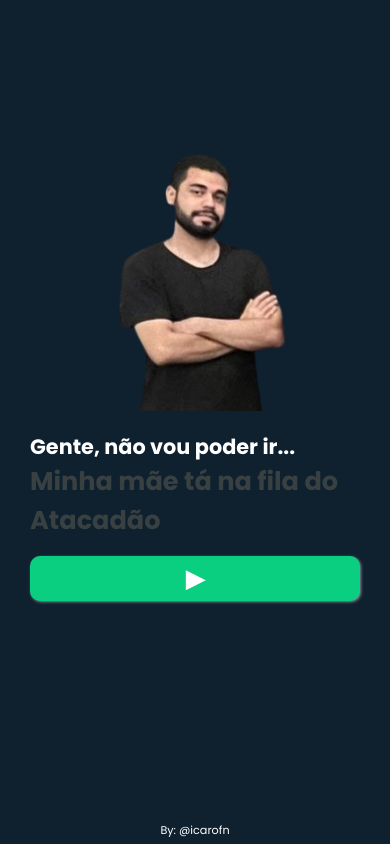
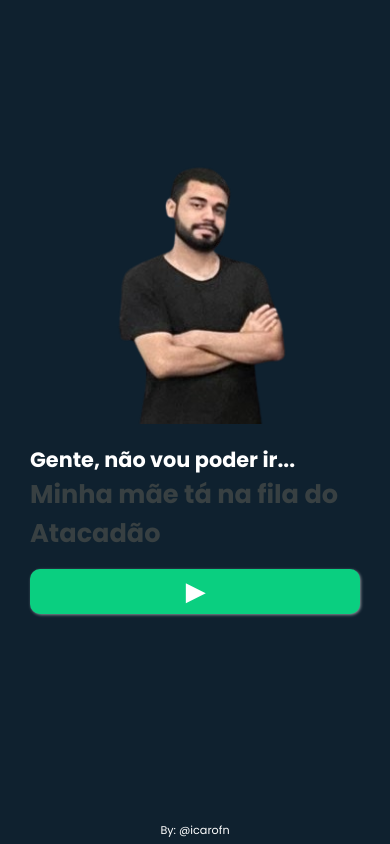
Before and after one commit to ikarusfn/desculpas-italo, a plain HTML site: page index.html in a window 390 px wide. Drawn offline with Linux system fonts and the light colour scheme.

Commit message:
ajustes na responsividade

```diff
--- a/styles.css
+++ b/styles.css
@@ -10,7 +10,7 @@
 body {
     display: flex;
     justify-content: center;
-    align-items: flex-start;
+    align-items: center;
     height: 100vh;
     background-color: #0F212F;
 
@@ -18,13 +18,14 @@ body {
 
 .container {
     display: flex;
-    margin-top: 40%;
     flex-direction: column;
     justify-content: center;
     align-items: center;
     padding: 30px;
     width: 100%;
-    height: 50%;
+    height: 400px;
+    position: relative;
+    top: -5%;
 }
 
 .image-container {
```
